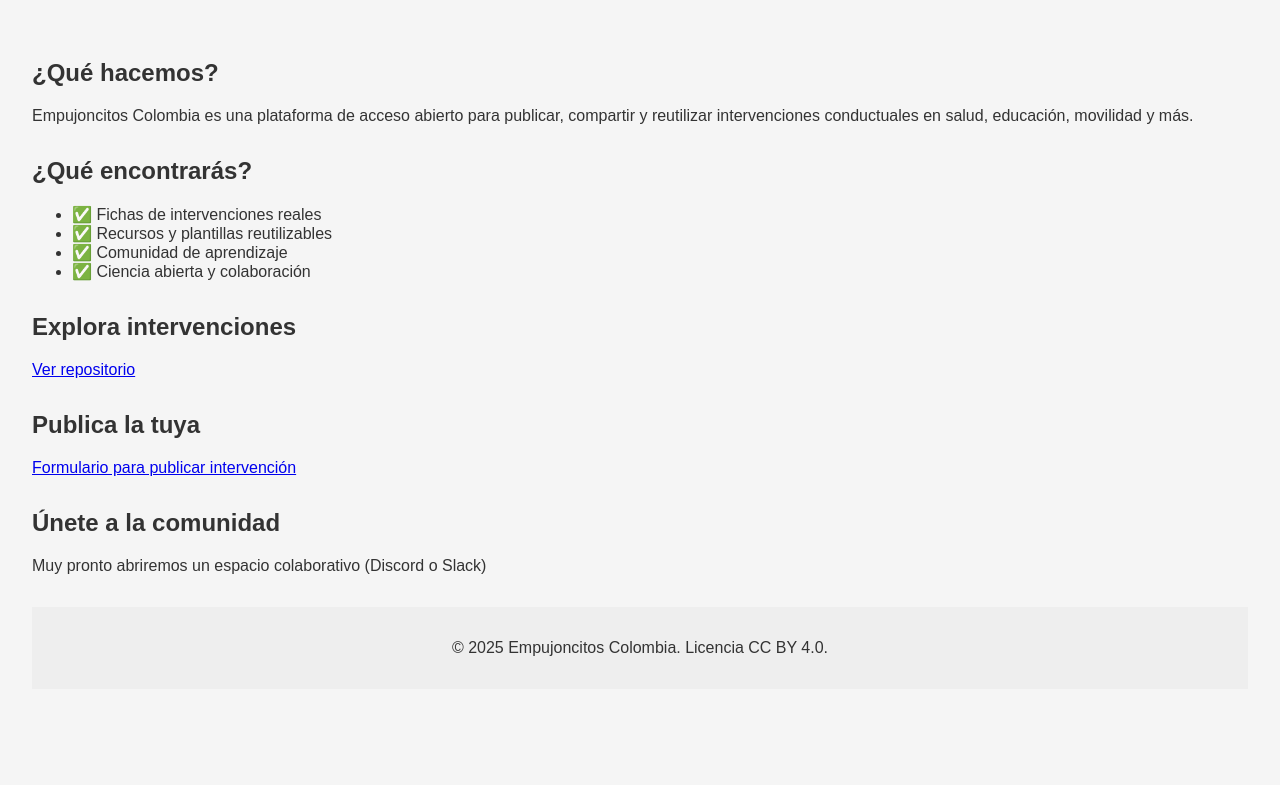
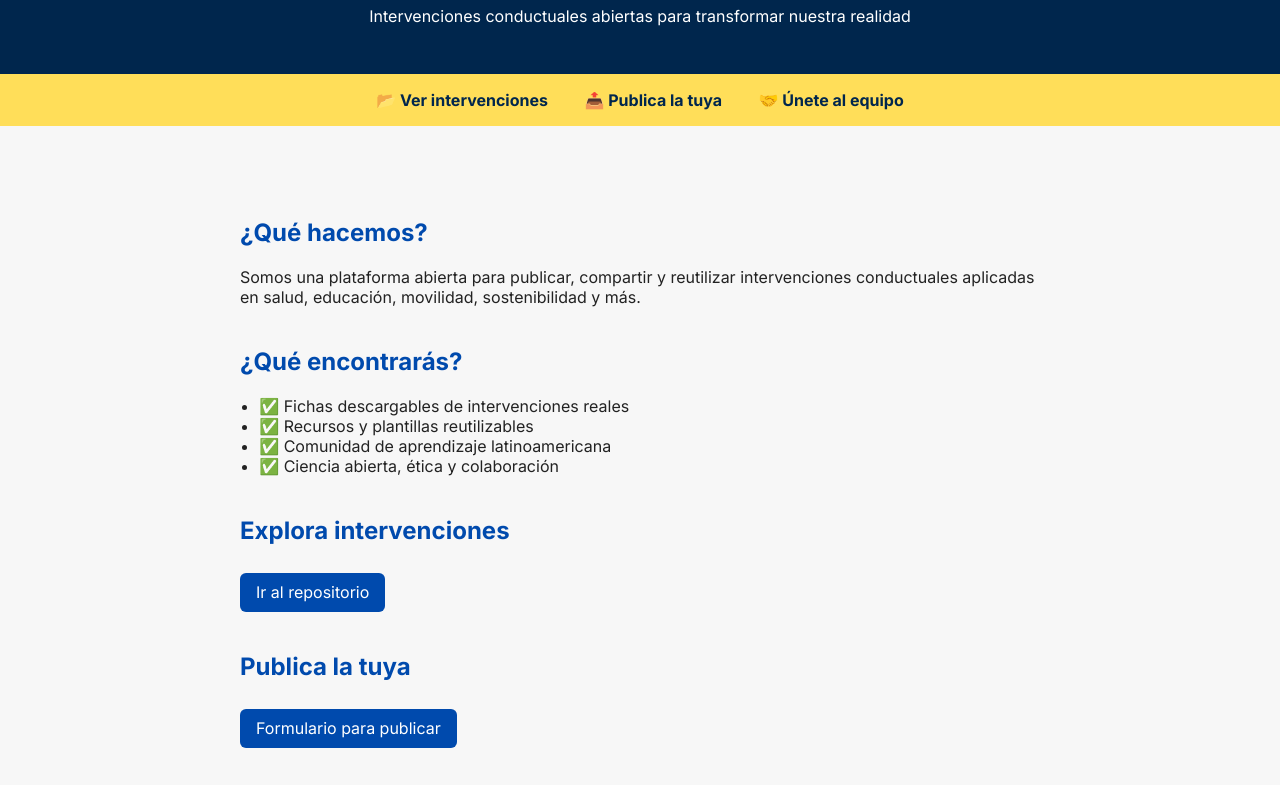
Before and after one commit to Alexandersr17/empujoncitos-colombia, a plain HTML site: page index.html in a window 1280 px wide. Shown: the part 248-1033 px from the top of the page. Before the commit the page ends 969 px from the top, so only its background shows below. Drawn offline with Linux system fonts and the light colour scheme.

Commit message:
Add files via upload

```diff
--- a/index.html
+++ b/index.html
@@ -2,50 +2,53 @@
 <!DOCTYPE html>
 <html lang="es">
 <head>
-    <meta charset="UTF-8">
-    <meta name="viewport" content="width=device-width, initial-scale=1.0">
+    <meta charset="UTF-8" />
+    <meta name="viewport" content="width=device-width, initial-scale=1.0"/>
     <title>Empujoncitos Colombia</title>
-    <link rel="stylesheet" href="styles.css">
+    <link rel="stylesheet" href="styles.css" />
+    <link href="https://fonts.googleapis.com/css2?family=Inter:wght@400;700&display=swap" rel="stylesheet">
+    <link rel="icon" type="image/png" href="logo.png" />
 </head>
 <body>
     <header>
+        <img src="logo.png" alt="Logo Empujoncitos Colombia" class="logo">
         <h1>Empujoncitos Colombia 🇨🇴</h1>
         <p>Intervenciones conductuales abiertas para transformar nuestra realidad</p>
     </header>
     <section class="cta">
-        <a href="#intervenciones">Ver intervenciones</a>
-        <a href="#publica">Publica la tuya</a>
-        <a href="#comunidad">Únete al equipo</a>
+        <a href="#intervenciones">📂 Ver intervenciones</a>
+        <a href="#publica">📤 Publica la tuya</a>
+        <a href="#comunidad">🤝 Únete al equipo</a>
     </section>
     <main>
         <section id="que-es">
             <h2>¿Qué hacemos?</h2>
-            <p>Empujoncitos Colombia es una plataforma de acceso abierto para publicar, compartir y reutilizar intervenciones conductuales en salud, educación, movilidad y más.</p>
+            <p>Somos una plataforma abierta para publicar, compartir y reutilizar intervenciones conductuales aplicadas en salud, educación, movilidad, sostenibilidad y más.</p>
         </section>
         <section id="servicios">
             <h2>¿Qué encontrarás?</h2>
             <ul>
-                <li>✅ Fichas de intervenciones reales</li>
+                <li>✅ Fichas descargables de intervenciones reales</li>
                 <li>✅ Recursos y plantillas reutilizables</li>
-                <li>✅ Comunidad de aprendizaje</li>
-                <li>✅ Ciencia abierta y colaboración</li>
+                <li>✅ Comunidad de aprendizaje latinoamericana</li>
+                <li>✅ Ciencia abierta, ética y colaboración</li>
             </ul>
         </section>
         <section id="intervenciones">
             <h2>Explora intervenciones</h2>
-            <a href="https://www.notion.so" target="_blank">Ver repositorio</a>
+            <a href="https://www.notion.so" target="_blank" class="btn">Ir al repositorio</a>
         </section>
         <section id="publica">
             <h2>Publica la tuya</h2>
-            <a href="https://forms.gle" target="_blank">Formulario para publicar intervención</a>
+            <a href="https://forms.gle" target="_blank" class="btn">Formulario para publicar</a>
         </section>
         <section id="comunidad">
             <h2>Únete a la comunidad</h2>
-            <p>Muy pronto abriremos un espacio colaborativo (Discord o Slack)</p>
+            <p>Muy pronto abriremos un espacio colaborativo vía Discord o Slack. ¡Súmate!</p>
         </section>
-        <footer>
-            <p>© 2025 Empujoncitos Colombia. Licencia CC BY 4.0.</p>
-        </footer>
     </main>
+    <footer>
+        <p>© 2025 Empujoncitos Colombia – Licencia CC BY 4.0</p>
+    </footer>
 </body>
 </html>
--- a/styles.css
+++ b/styles.css
@@ -1,19 +1,20 @@
 
 body {
-    font-family: Arial, sans-serif;
+    font-family: 'Inter', sans-serif;
     margin: 0;
     padding: 0;
-    background: #f5f5f5;
-    color: #333;
+    background: #f7f7f7;
+    color: #222;
 }
 header {
-    background: #004AAD;
+    background: #00264d;
     color: white;
     text-align: center;
     padding: 2rem 1rem;
 }
-header h1 {
-    margin-bottom: 0.5rem;
+header .logo {
+    width: 120px;
+    margin-bottom: 1rem;
 }
 .cta {
     text-align: center;
@@ -22,15 +23,32 @@ header h1 {
 }
 .cta a {
     margin: 0 1rem;
-    color: #004AAD;
+    color: #00264d;
     font-weight: bold;
     text-decoration: none;
 }
 main {
     padding: 2rem;
+    max-width: 800px;
+    margin: auto;
 }
 section {
-    margin-bottom: 2rem;
+    margin-bottom: 2.5rem;
+}
+section h2 {
+    color: #004AAD;
+}
+ul {
+    padding-left: 1.2rem;
+}
+.btn {
+    display: inline-block;
+    background: #004AAD;
+    color: white;
+    padding: 0.6rem 1rem;
+    border-radius: 6px;
+    text-decoration: none;
+    margin-top: 0.5rem;
 }
 footer {
     text-align: center;
```
Also changed, not shown: logo.png (added).
